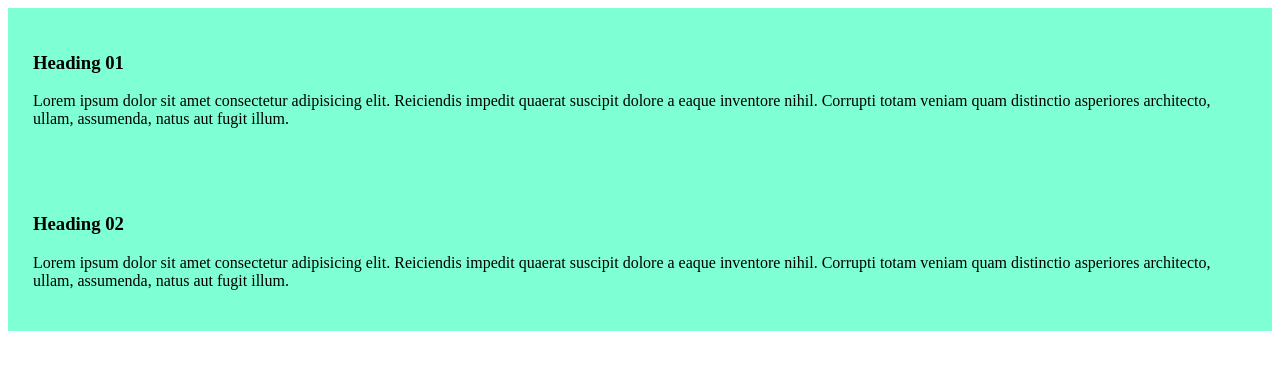
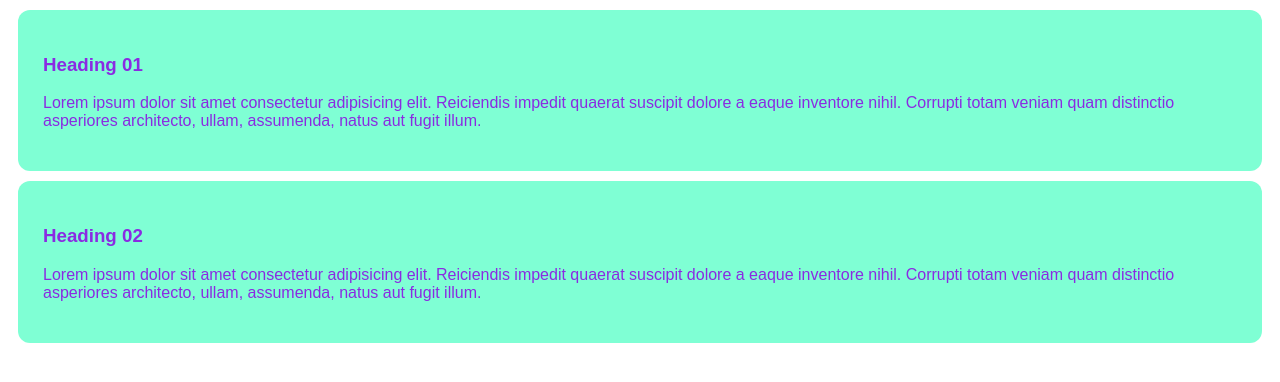
Before and after one commit to SadiaIT21062/First_Github, a plain HTML site: page index.html in a window 1280 px wide. Drawn offline with Linux system fonts and the light colour scheme.

Commit message:
second commit

```diff
--- a/styles/blog.css
+++ b/styles/blog.css
@@ -1,4 +1,10 @@
 div{
     background-color: aquamarine;
     padding: 25px;
+    margin: 10px;
+    border: 7px plane black;
+    border-radius: 12px;
+    font-size: medium;
+    font-family: Arial, Helvetica, sans-serif;
+    color: blueviolet;
 }
```
